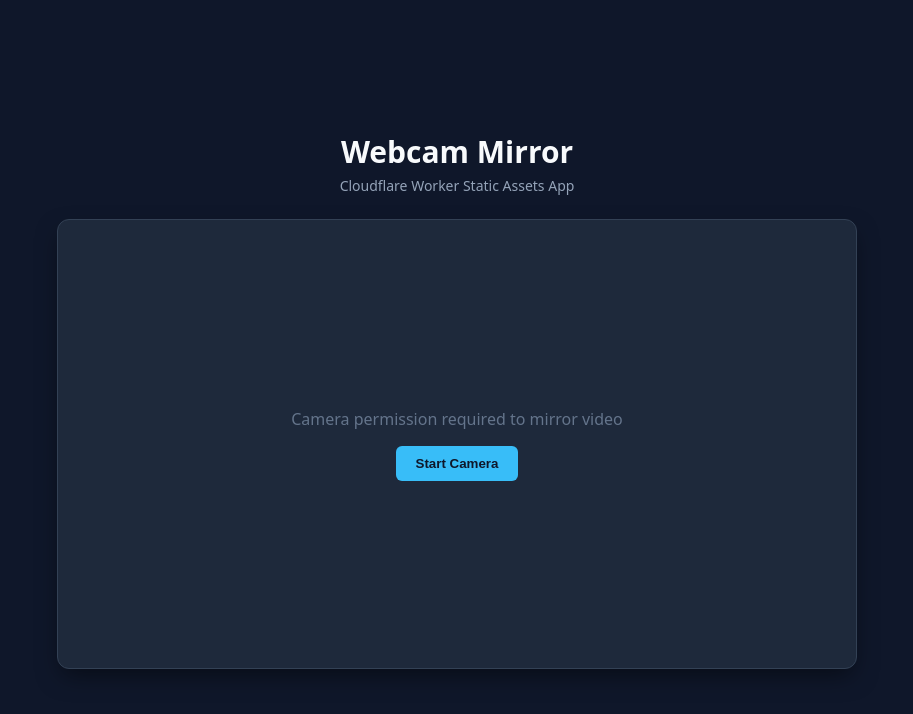
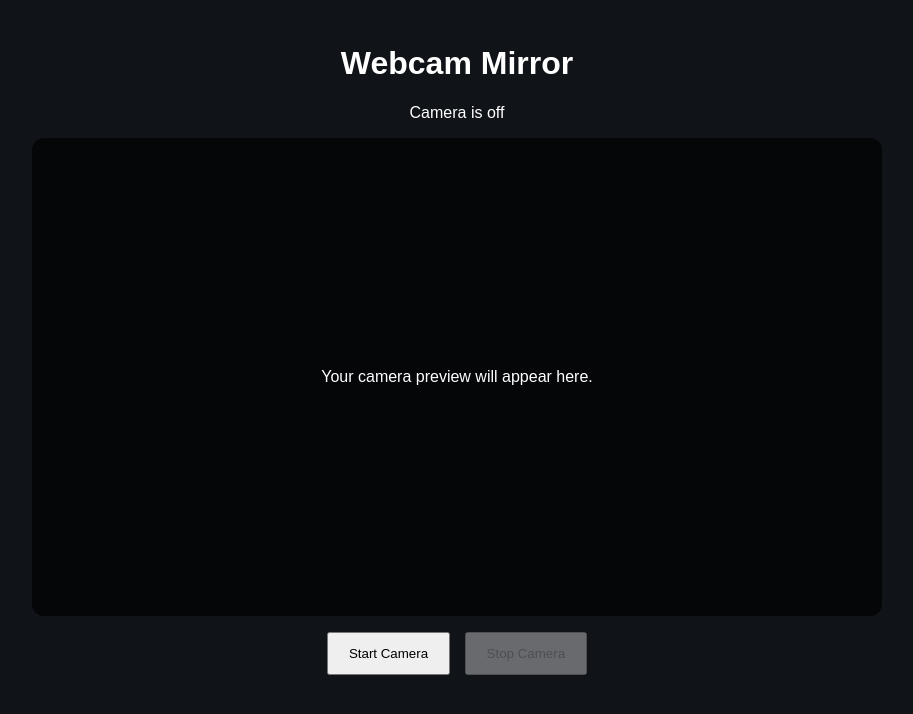
Before and after one commit to rmurakami-rgb/faceoff, a plain HTML site: page index.html in a window 1280 px wide. Shown: the whole page, without its empty margins (183-1096 px from the left). Drawn offline with Linux system fonts and the light colour scheme.

Commit message:
Update index.html

```diff
--- a/index.html
+++ b/index.html
@@ -1,206 +1,121 @@
+
 <!DOCTYPE html>
 <html lang="en">
 <head>
   <meta charset="UTF-8">
-  <meta name="viewport" content="width=device-width, initial-scale=1.0">
+  <meta name="viewport" content="width=device-width, initial-scale=1">
   <title>Webcam Mirror</title>
   <style>
-    :root {
-      --bg-color: #0f172a;
-      --card-bg: #1e293b;
-      --text-color: #f8fafc;
-      --accent-color: #38bdf8;
-    }
-
-    * {
-      box-sizing: border-box;
+    body {
       margin: 0;
-      padding: 0;
-    }
-
-    body {
-      font-family: system-ui, -apple-system, BlinkMacSystemFont, 'Segoe UI', Roboto, sans-serif;
-      background-color: var(--bg-color);
-      color: var(--text-color);
-      min-height: 100vh;
-      display: flex;
-      flex-direction: column;
-      align-items: center;
-      justify-content: center;
-      padding: 1.5rem;
-    }
-
-    header {
-      margin-bottom: 1.5rem;
+      padding: 24px;
+      background: #101318;
+      color: white;
+      font-family: Arial, sans-serif;
       text-align: center;
     }
-
-    h1 {
-      font-size: 1.875rem;
-      font-weight: 700;
-      color: var(--text-color);
-    }
-
-    p.subtitle {
-      font-size: 0.875rem;
-      color: #94a3b8;
-      margin-top: 0.25rem;
-    }
-
-    .viewport-container {
+    main { max-width: 850px; margin: auto; }
+    #stage {
       position: relative;
       width: 100%;
-      max-width: 800px;
       aspect-ratio: 16 / 9;
-      background-color: var(--card-bg);
+      background: #050608;
+      overflow: hidden;
       border-radius: 12px;
-      overflow: hidden;
-      box-shadow: 0 10px 25px -5px rgba(0, 0, 0, 0.5);
-      border: 1px solid #334155;
-      display: flex;
-      align-items: center;
-      justify-content: center;
+      display: grid;
+      place-items: center;
     }
-
     video {
-      position: absolute;
       width: 100%;
       height: 100%;
       object-fit: cover;
       transform: scaleX(-1);
       display: none;
     }
-
-    canvas {
-      position: absolute;
-      top: 0;
-      left: 0;
-      width: 100%;
-      height: 100%;
-      object-fit: cover;
-      transform: scaleX(-1);
+    button {
+      margin: 16px 5px;
+      padding: 12px 20px;
+      cursor: pointer;
     }
-
-    .placeholder {
-      display: flex;
-      flex-direction: column;
-      align-items: center;
-      gap: 1rem;
-      color: #64748b;
-      text-align: center;
-      padding: 1rem;
-    }
-
-    .btn {
-      background-color: var(--accent-color);
-      color: #0f172a;
-      font-weight: 600;
-      padding: 0.625rem 1.25rem;
-      border-radius: 6px;
-      border: none;
-      cursor: pointer;
-      transition: background-color 0.2s, transform 0.1s;
-    }
-
-    .btn:hover {
-      background-color: #7dd3fc;
-    }
-
-    .btn:active {
-      transform: scale(0.98);
+    #status { margin: 16px 0; }
+    #error {
+      color: #ff9e9e;
+      overflow-wrap: anywhere;
     }
   </style>
-
-  <!-- MediaPipe dependencies (ready for un-commenting when you add landmarks later) -->
-  <!--
-  <script src="https://cdn.jsdelivr.net/npm/@mediapipe/camera_utils/camera_utils.js" crossorigin="anonymous"></script>
-  <script src="https://cdn.jsdelivr.net/npm/@mediapipe/face_mesh/face_mesh.js" crossorigin="anonymous"></script>
-  -->
 </head>
 <body>
+  <main>
+    <h1>Webcam Mirror</h1>
+    <p id="status">Camera is off</p>
 
-  <header>
-    <h1>Webcam Mirror</h1>
-    <p class="subtitle">Cloudflare Worker Static Assets App</p>
-  </header>
-
-  <div class="viewport-container" id="viewport">
-    <div class="placeholder" id="placeholder">
-      <p>Camera permission required to mirror video</p>
-      <button class="btn" id="startBtn">Start Camera</button>
+    <div id="stage">
+      <video id="video" autoplay muted playsinline></video>
+      <p id="placeholder">Your camera preview will appear here.</p>
     </div>
 
-    <!-- Hidden raw video element -->
-    <video id="webcam" autoplay playsinline muted></video>
+    <button id="start">Start Camera</button>
+    <button id="stop" disabled>Stop Camera</button>
 
-    <!-- Canvas for rendering mirror feed & future MediaPipe landmarks -->
-    <canvas id="output_canvas"></canvas>
-  </div>
+    <p id="error" role="alert"></p>
+  </main>
 
   <script>
-    const videoElement = document.getElementById('webcam');
-    const canvasElement = document.getElementById('output_canvas');
-    const canvasCtx = canvasElement.getContext('2d');
-    const startBtn = document.getElementById('startBtn');
-    const placeholder = document.getElementById('placeholder');
+    const video = document.getElementById("video");
+    const status = document.getElementById("status");
+    const error = document.getElementById("error");
+    const placeholder = document.getElementById("placeholder");
+    const start = document.getElementById("start");
+    const stop = document.getElementById("stop");
 
-    let isStreaming = false;
+    let stream = null;
 
-    async function startCamera() {
+    start.addEventListener("click", async () => {
+      error.textContent = "";
+      status.textContent = "Requesting camera access...";
+      start.disabled = true;
+
       try {
-        const stream = await navigator.mediaDevices.getUserMedia({
-          video: {
-            width: { ideal: 1280 },
-            height: { ideal: 720 },
-            facingMode: 'user'
-          },
+        if (!navigator.mediaDevices?.getUserMedia) {
+          throw new Error(
+            "Camera API unavailable. Open this page directly using HTTPS."
+          );
+        }
+
+        stream = await navigator.mediaDevices.getUserMedia({
+          video: true,
           audio: false
         });
 
-        videoElement.srcObject = stream;
-        await videoElement.play();
+        video.srcObject = stream;
+        await video.play();
 
-        placeholder.style.display = 'none';
-        isStreaming = true;
+        video.style.display = "block";
+        placeholder.style.display = "none";
+        status.textContent = "Camera is running!";
+        stop.disabled = false;
+      } catch (e) {
+        status.textContent = "Camera could not start.";
+        error.textContent = e.name + ": " + e.message;
+        console.error(e);
+        start.disabled = false;
+      }
+    });
 
-        resizeCanvas();
-        window.addEventListener('resize', resizeCanvas);
-
-        requestAnimationFrame(renderLoop);
-      } catch (err) {
-        console.error('Error accessing webcam:', err);
-        alert('Could not access webcam. Please check browser permissions.');
-      }
-    }
-
-    function resizeCanvas() {
-      if (videoElement.videoWidth && videoElement.videoHeight) {
-        canvasElement.width = videoElement.videoWidth;
-        canvasElement.height = videoElement.videoHeight;
-      }
-    }
-
-    function renderLoop() {
-      if (!isStreaming) return;
-
-      if (canvasElement.width !== videoElement.videoWidth) {
-        resizeCanvas();
+    stop.addEventListener("click", () => {
+      if (stream) {
+        stream.getTracks().forEach(track => track.stop());
       }
 
-      canvasCtx.save();
-      canvasCtx.clearRect(0, 0, canvasElement.width, canvasElement.height);
-      canvasCtx.drawImage(videoElement, 0, 0, canvasElement.width, canvasElement.height);
-
-      // ==============================================================
-      // FUTURE MEDIAPIPE LANDMARK DRAWING GOES HERE
-      // ==============================================================
-
-      canvasCtx.restore();
-
-      requestAnimationFrame(renderLoop);
-    }
-
-    startBtn.addEventListener('click', startCamera);
+      stream = null;
+      video.srcObject = null;
+      video.style.display = "none";
+      placeholder.style.display = "block";
+      status.textContent = "Camera is off";
+      error.textContent = "";
+      start.disabled = false;
+      stop.disabled = true;
+    });
   </script>
 </body>
 </html>
```
